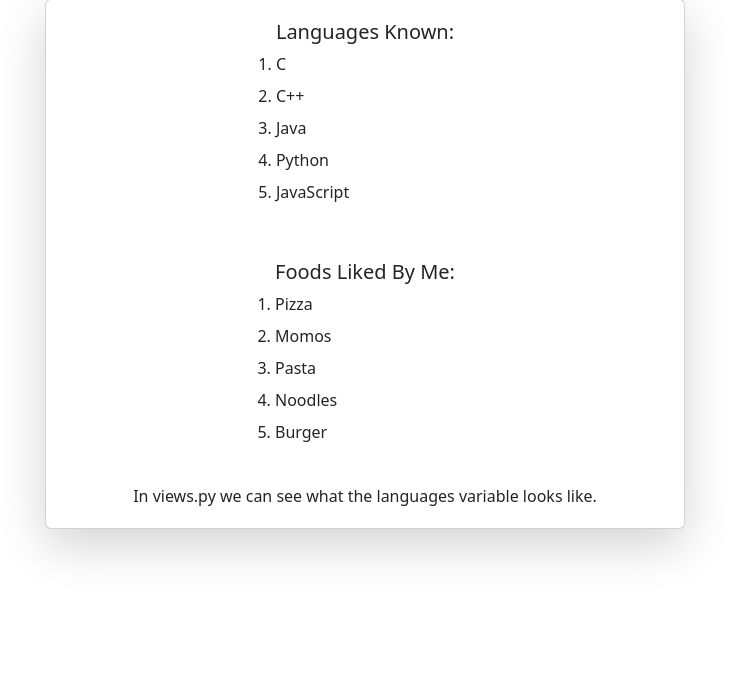
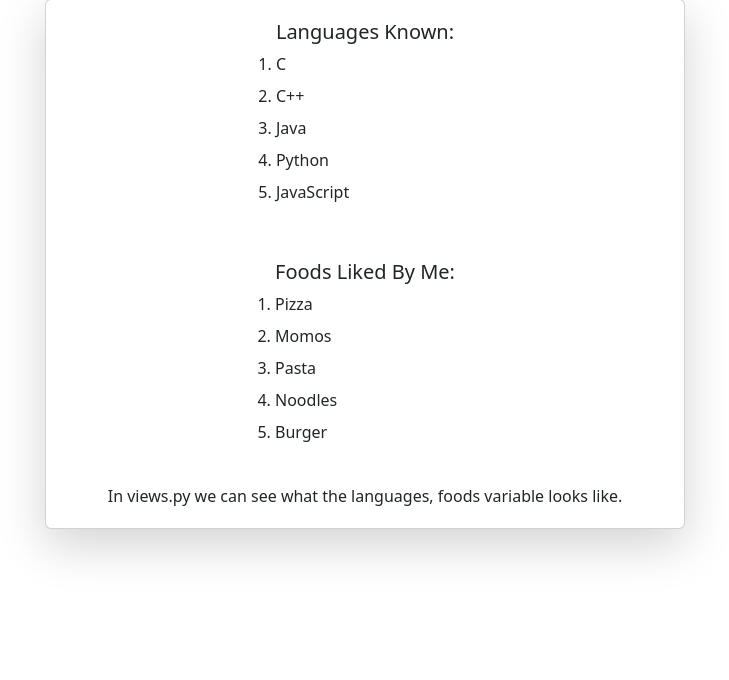
Before and after one commit to Tanushree227/Django_Practise, a Django app: page /testing/ in a window 1280 px wide. Shown: the part 49-729 px from the top of the page, without its empty margins (275-1004 px from the left). Run offline with Django 3.2, Linux system fonts and the light colour scheme.

Commit message:
minor change in template file

```diff
--- a/hakuna_/templates/template.html
+++ b/hakuna_/templates/template.html
@@ -25,7 +25,7 @@
             <li class="card-title">{{ x }}</li>
         {% endfor %}
       </ol>
-      <p>In views.py we can see what the languages variable looks like.</p>
+      <p>In views.py we can see what the languages, foods variable looks like.</p>
     </div>
 
     <script
```
